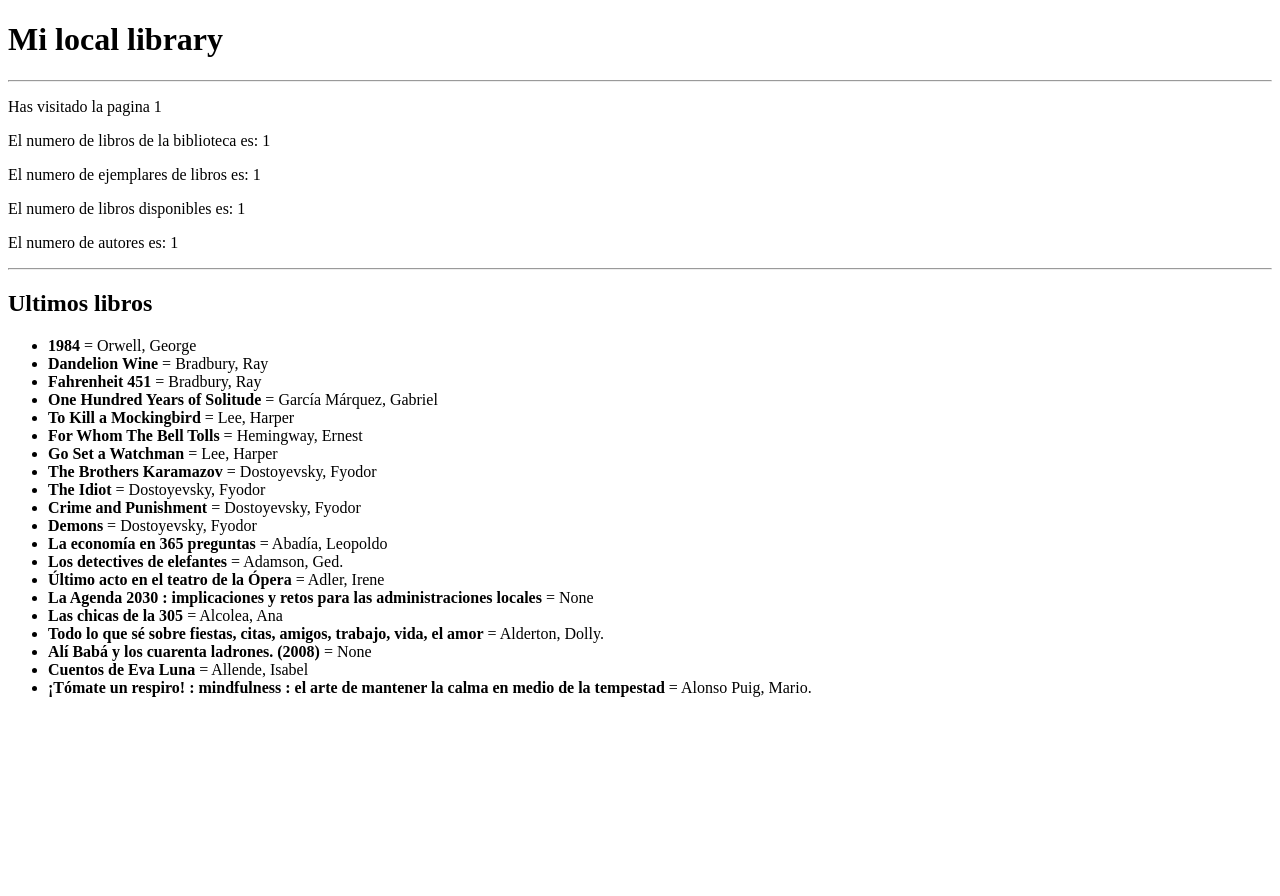
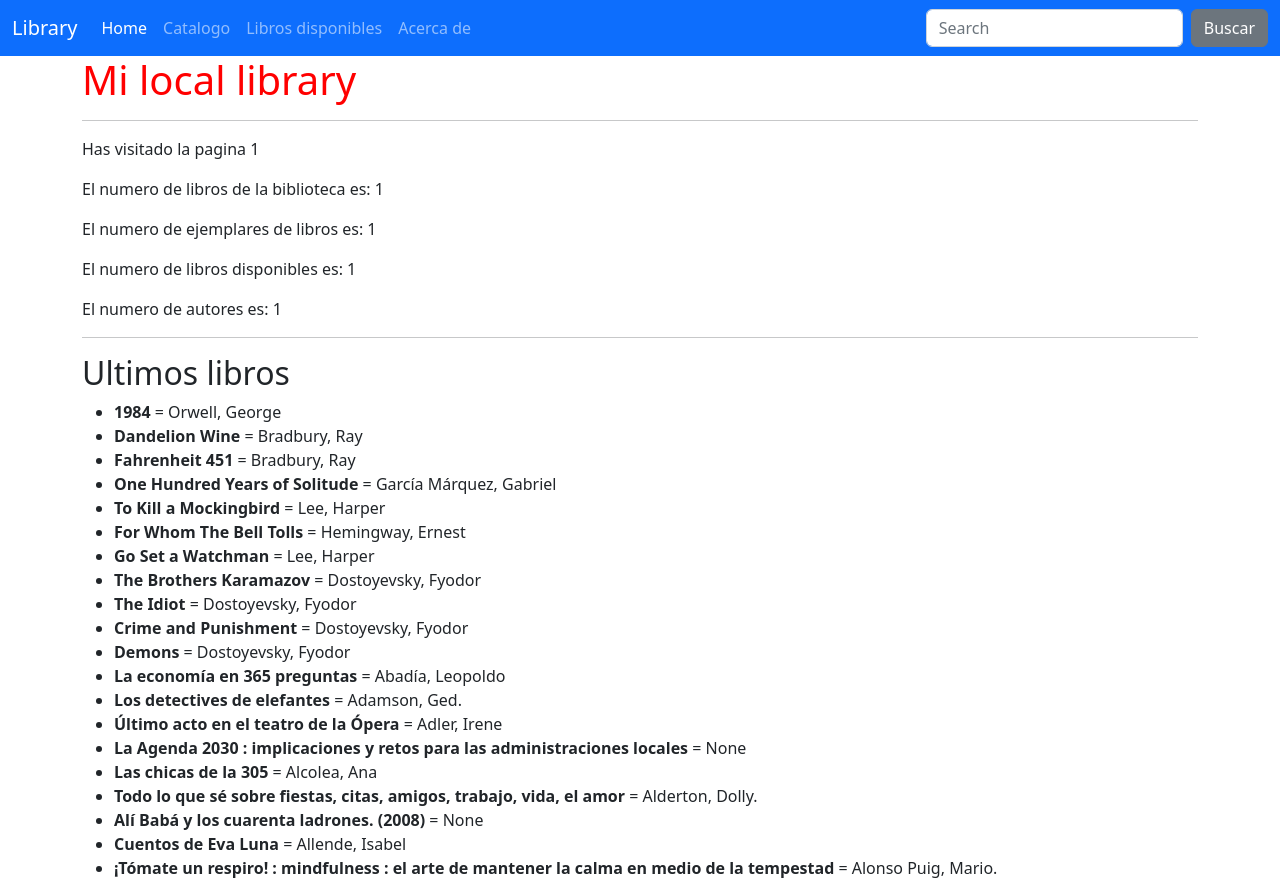
Before and after one commit to AdrianSole/tutorial-django-mozilla, a Django app: template catalog/templates/index.html in a window 1280 px wide. Before the commit the page ends 697 px from the top, so only its background shows below. Run offline with Django 4.2, Linux system fonts and the light colour scheme; data comes from the database, SQL or seed files in the repository; both versions use the stored data as it was after the commit; tables that the repository leaves empty hold one stand-in row (values such as "Sample post"); the template is opened without the code that fills it: values that come from a table or form of the project are taken from there, most other values are stand-ins (such as "Sample title", 1, 10 or a date in 2020).

Commit message:
Barra de navegación, includes, static, cambios a views y settings

```diff
--- /dev/null
+++ b/catalog/static/css/custom_styles.css
@@ -0,0 +1 @@
+h1 { color: red;}
--- a/catalog/templates/base.html
+++ b/catalog/templates/base.html
@@ -1,11 +1,27 @@
-<!DOCTYPE html>
+{% load static %}
+<!doctype html>
 <html lang="es">
+
 <head>
-  {% block title %}<title>Local Library</title>{% endblock %}
+  <meta charset="utf-8">
+  <meta name="viewport" content="width=device-width, initial-scale=1">
+  <title>{% block title %}{% endblock %}</title>
+  <link href="https://cdn.jsdelivr.net/npm/bootstrap@5.2.2/dist/css/bootstrap.min.css" rel="stylesheet"
+    integrity="sha384-Zenh87qX5JnK2Jl0vWa8Ck2rdkQ2Bzep5IDxbcnCeuOxjzrPF/et3URy9Bv1WTRi" crossorigin="anonymous">
+  <link rel="stylesheet" href="{% static 'css/custom_styles.css' %}">
 </head>
 
 <body>
-  {% block sidebar %}<!-- insert default navigation text for every page -->{% endblock %}
-  {% block content %}<!-- default content text (typically empty) -->{% endblock %}
+
+  <!-- Barra de navegación -->
+  {% include "includes/nav.html" %}
+
+  <div class="container">
+  {% block content %}{% endblock %}
+  </div>
+  <script src="https://cdn.jsdelivr.net/npm/bootstrap@5.2.2/dist/js/bootstrap.bundle.min.js"
+    integrity="sha384-OERcA2EqjJCMA+/3y+gxIOqMEjwtxJY7qPCqsdltbNJuaOe923+mo//f6V8Qbsw3"
+    crossorigin="anonymous"></script>
 </body>
+
 </html>
--- /dev/null
+++ b/catalog/templates/includes/nav.html
@@ -0,0 +1,35 @@
+<!-- navegación -->
+
+<nav class="navbar navbar-expand-lg navbar-dark bg-primary">
+    <div class="container-fluid">
+      <a class="navbar-brand" href="#">Library</a>
+      <button class="navbar-toggler" type="button" data-bs-toggle="collapse" data-bs-target="#navbarColor01" aria-controls="navbarColor01" aria-expanded="false" aria-label="Toggle navigation">
+        <span class="navbar-toggler-icon"></span>
+      </button>
+      <div class="collapse navbar-collapse" id="navbarColor01">
+        <ul class="navbar-nav me-auto">
+          <li class="nav-item">
+            <a class="nav-link active" href="#">Home
+              <span class="visually-hidden">(current)</span>
+            </a>
+          </li>
+          <li class="nav-item">
+            <a class="nav-link" href="#">Catalogo</a>
+          </li>
+          <li class="nav-item">
+            <a class="nav-link" href="#">Libros disponibles</a>
+          </li>
+          <li class="nav-item">
+            <a class="nav-link" href="/catalogo/acercade">Acerca de</a>
+          </li>
+
+        </ul>
+        <form class="d-flex">
+          <input class="form-control me-sm-2" type="text" placeholder="Search">
+          <button class="btn btn-secondary my-2 my-sm-0" type="submit">Buscar</button>
+        </form>
+      </div>
+    </div>
+  </nav>
+
+  <!-- fin navegación-->
--- a/catalog/views.py
+++ b/catalog/views.py
@@ -3,7 +3,7 @@ from django.http import HttpResponse
 from catalog.models import Book, BookInstance, Author, Genre, Language
 
 # Create your views here.
-def index_old(request):
+def index_general(request):
     texto = '''<h1>Librería Local</h1>
     <p>Este es el sitio web de la biblioteca local</p>'''
     #texto = Página de inicio de la librería local
@@ -17,7 +17,7 @@ def index_old(request):
     count_disponibles = BookInstance.objects.filter(status='a').count()
     lista_disponibles += "<p>Hay " + str(count_disponibles) + " libros disponibles</p>"
 
-    return HttpResponse(texto + lista + lista_disponibles)
+    # return HttpResponse(texto + lista + lista_disponibles)
 
 def acerca_de(request):
     texto = '''<h1>Acerca de</h1>
--- a/locallibary/settings.py
+++ b/locallibary/settings.py
@@ -117,7 +117,7 @@ USE_TZ = True
 # Static files (CSS, JavaScript, Images)
 # https://docs.djangoproject.com/en/4.1/howto/static-files/
 
-STATIC_URL = 'static/'
+STATIC_URL = 'catalog/static/'
 
 # Default primary key field type
 # https://docs.djangoproject.com/en/4.1/ref/settings/#default-auto-field
--- a/locallibary/urls.py
+++ b/locallibary/urls.py
@@ -17,11 +17,12 @@ from django.contrib import admin
 from django.urls import path, include
 
 #importamos la vista de nuestra app catalog
-from catalog.views import index
+from catalog.views import index_general
 
 urlpatterns = [
     path('admin/', admin.site.urls),
-    path('catalog/', include('catalog.urls')),
+    # castellanizar url  catálogo
+    path('catalogo/', include('catalog.urls')),
     ## para el index general
-    path('', index, name='index_general'),
+    path('', index_general, name='index_general'),
 ]
```
Also changed, not shown: notas.md (+12 -0 lines), db.sqlite3.
